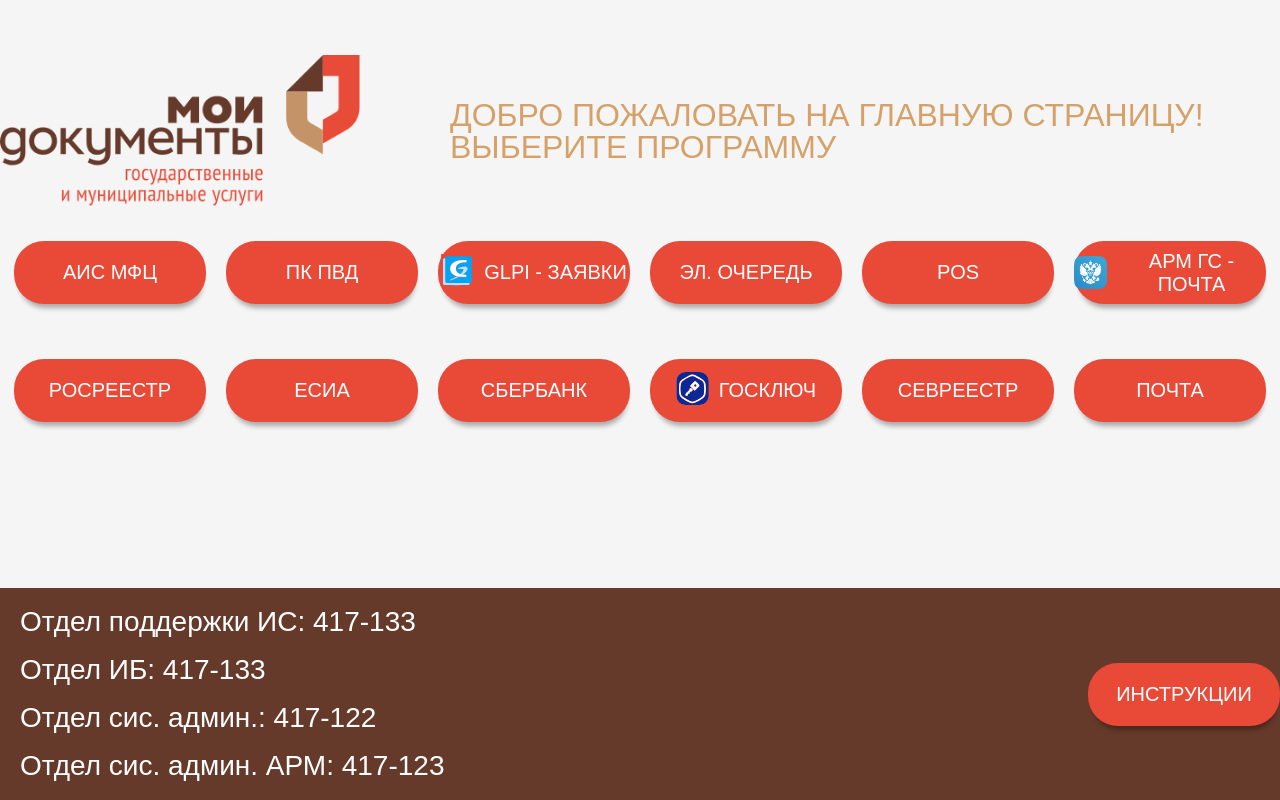
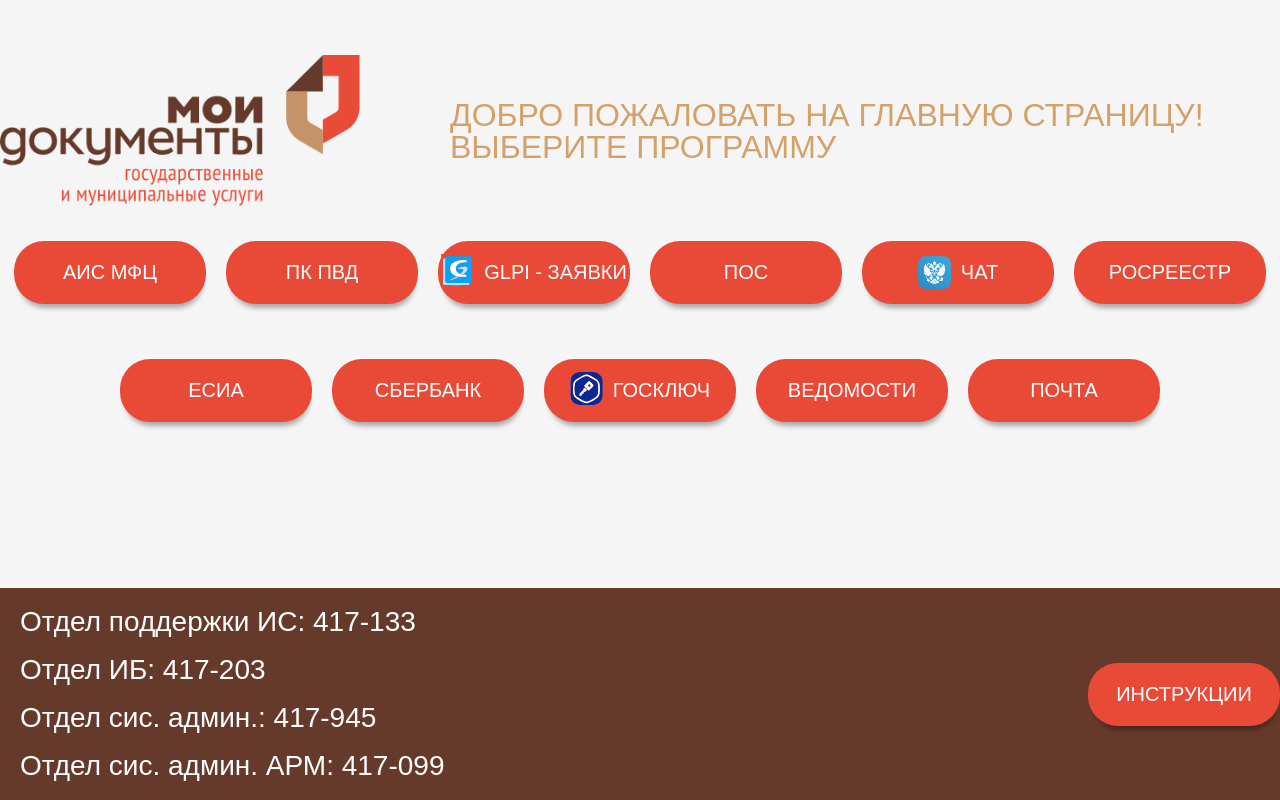
Before and after one commit to SoundOfDed/MFCStart, a React (Vite) app: page /home-operator in a window 1280 px wide. Built offline with nearby package versions, Linux system fonts and the light colour scheme.

Commit message:
numbers fixed

```diff
--- a/src/components/Footer/Footer.jsx
+++ b/src/components/Footer/Footer.jsx
@@ -10,9 +10,9 @@
                     <div className="footer__contacts">
                         <ul>
                             <li>Отдел поддержки ИС: 417-133</li>
-                            <li>Отдел ИБ: 417-133</li>
-                            <li>Отдел сис. админ.: 417-122</li>
-                            <li>Отдел сис. админ. АРМ: 417-123</li>
+                            <li>Отдел ИБ: 417-203</li>
+                            <li>Отдел сис. админ.: 417-945</li>
+                            <li>Отдел сис. админ. АРМ: 417-099</li>
                         </ul>
                     </div>
                     <MyButton path={"/instructions"}>Инструкции</MyButton>
--- a/src/pages/HomeOperator.jsx
+++ b/src/pages/HomeOperator.jsx
@@ -156,9 +156,8 @@
 	C106.475365,223.032150 125.561485,213.178223 144.967422,203.166809
 z"/>
 							</svg>}>GLPI - ЗАЯВКИ</MyButton>
-							<MyButton path={'http://192.168.91.50/'}>ЭЛ. ОЧЕРЕДЬ</MyButton>
-							<MyButton path={'https://pos.gosuslugi.ru/backoffice/login'}>POS</MyButton>
-							<MyButton svg={<img src="/src/assets/welcome.png" />} path={'https://webim.armgs.team'}>АРМ ГС - ПОЧТА</MyButton>
+							<MyButton path={'https://pos.gosuslugi.ru/backoffice/login'}>ПОС</MyButton>
+							<MyButton svg={<img src="/src/assets/welcome.png" />} path={'https://webim.armgs.team'}>Чат</MyButton>
 							<MyButton path={'https://rosreestr.gov.ru/'}>РОСРЕЕСТР</MyButton>
 							<MyButton path={'https://esia.gosuslugi.ru/login/'}>ЕСИА</MyButton>
 							<MyButton path={'http://192.168.91.215:9000/'}>Сбербанк</MyButton>
@@ -178,7 +177,7 @@
 									</clipPath>
 								</defs>
 							</svg>}>ГОСКЛЮЧ</MyButton>
-							<MyButton path={'http://sevreestr.ru:92/site/login'}>СЕВРЕЕСТР</MyButton>
+							<MyButton path={'http://sevreestr.ru:92/site/login'}>Ведомости</MyButton>
 							<MyButton path={'https://e.armgs.team/inbox'}>почта</MyButton>
 
 						</div>
```
